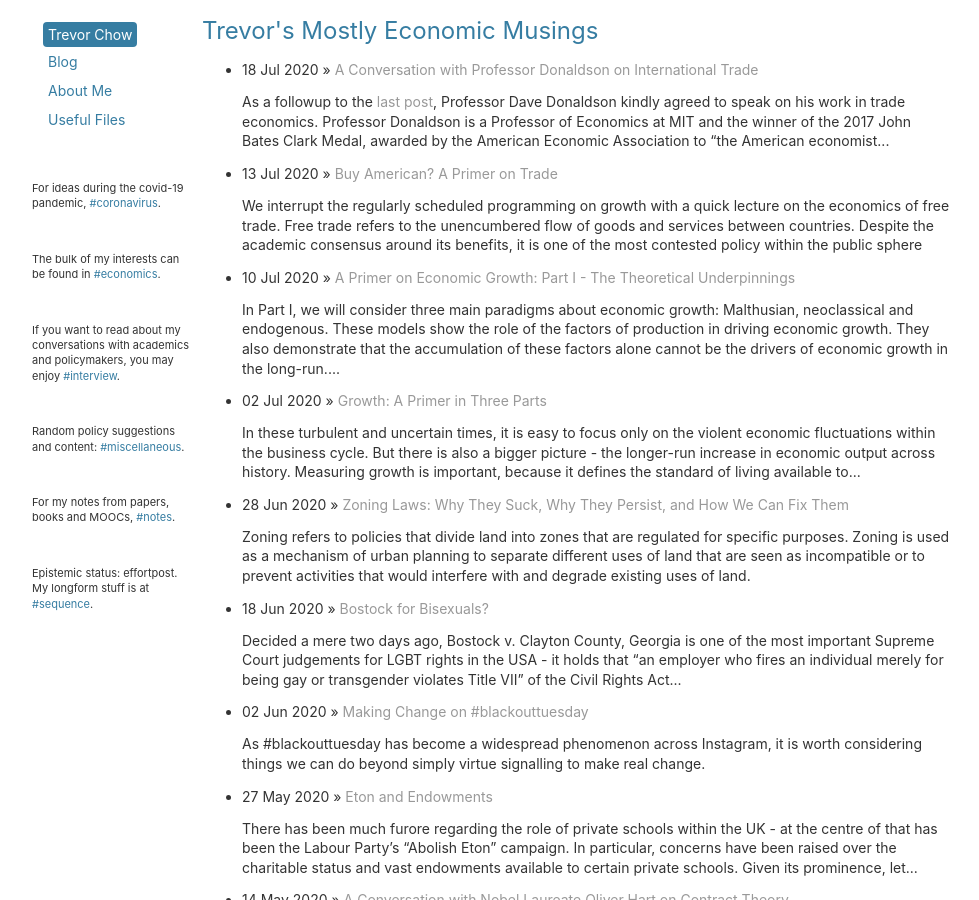
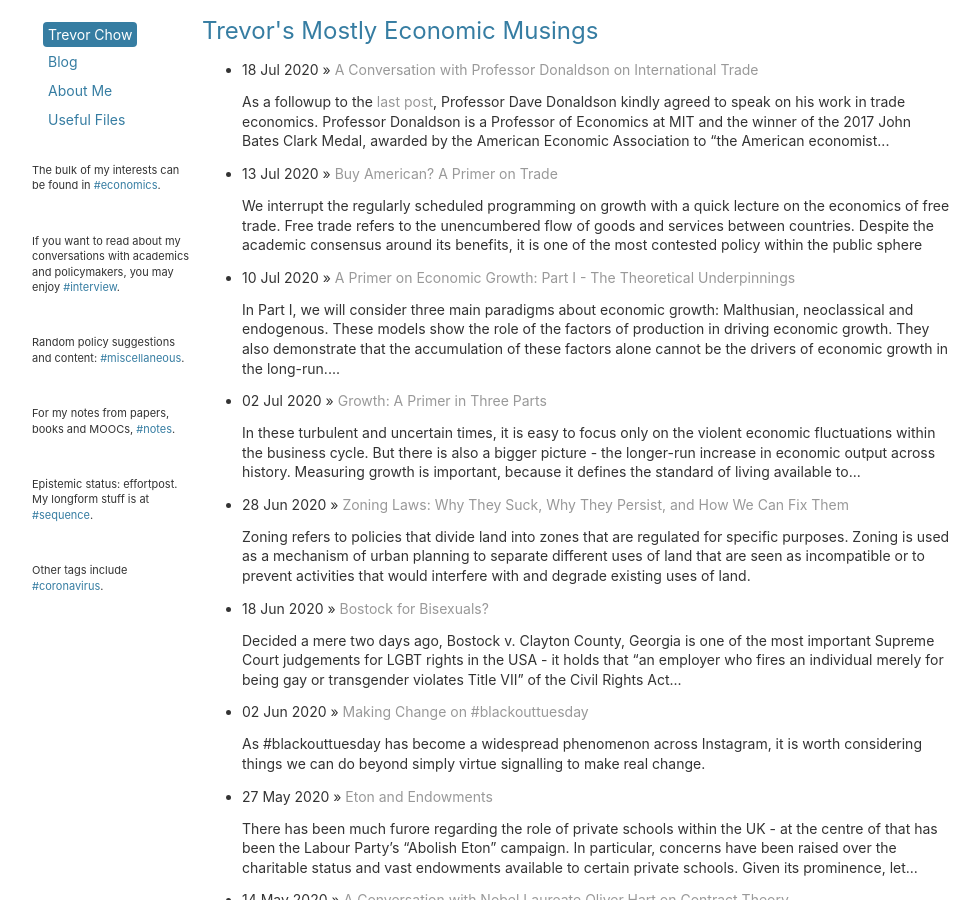
Before and after one commit to tmychow/tmychow.github.io, a Jekyll site: the page built from index.html, in a window 1280 px wide and 900 px high. Shown: the whole window, without its empty margins (28-1007 px from the left). Built offline with Jekyll 4.4.1, drawn with Linux system fonts in a browser that asks for light colours.

Commit message:
Update default.html

```diff
--- a/_layouts/default.html
+++ b/_layouts/default.html
@@ -22,9 +22,6 @@
 				<a href="/about">About Me</a>
 				<a href="/usefulfiles">Useful Files</a>
 				<br>
-				<br>
-				<p>For ideas during the covid-19 pandemic, <a href="/tag/coronavirus" style="color: #367da2; font-size:11px">#coronavirus</a>. </p>
-				<br>
 				<p> The bulk of my interests can be found in <a href="/tag/economics" style="color: #367da2; font-size:11px">#economics</a>. </p>
 				<br>
 				<p> If you want to read about my conversations with academics and policymakers, you may enjoy <a href="/tag/interview" style="color: #367da2; font-size:11px">#interview</a>. </p>
@@ -34,6 +31,8 @@
 				<p>For my notes from papers, books and MOOCs, <a href="/tag/notes" style="color: #367da2; font-size:11px">#notes</a>. </p>
 				<br>
 				<p> Epistemic status: effortpost. My longform stuff is at <a href="/tag/sequence" style="color: #367da2; font-size:11px">#sequence</a>. </p>
+				<br>
+				<p>Other tags include <a href="/tag/coronavirus" style="color: #367da2; font-size:11px">#coronavirus</a>. </p>
 			</div>
 			<div class="container">
 
```
